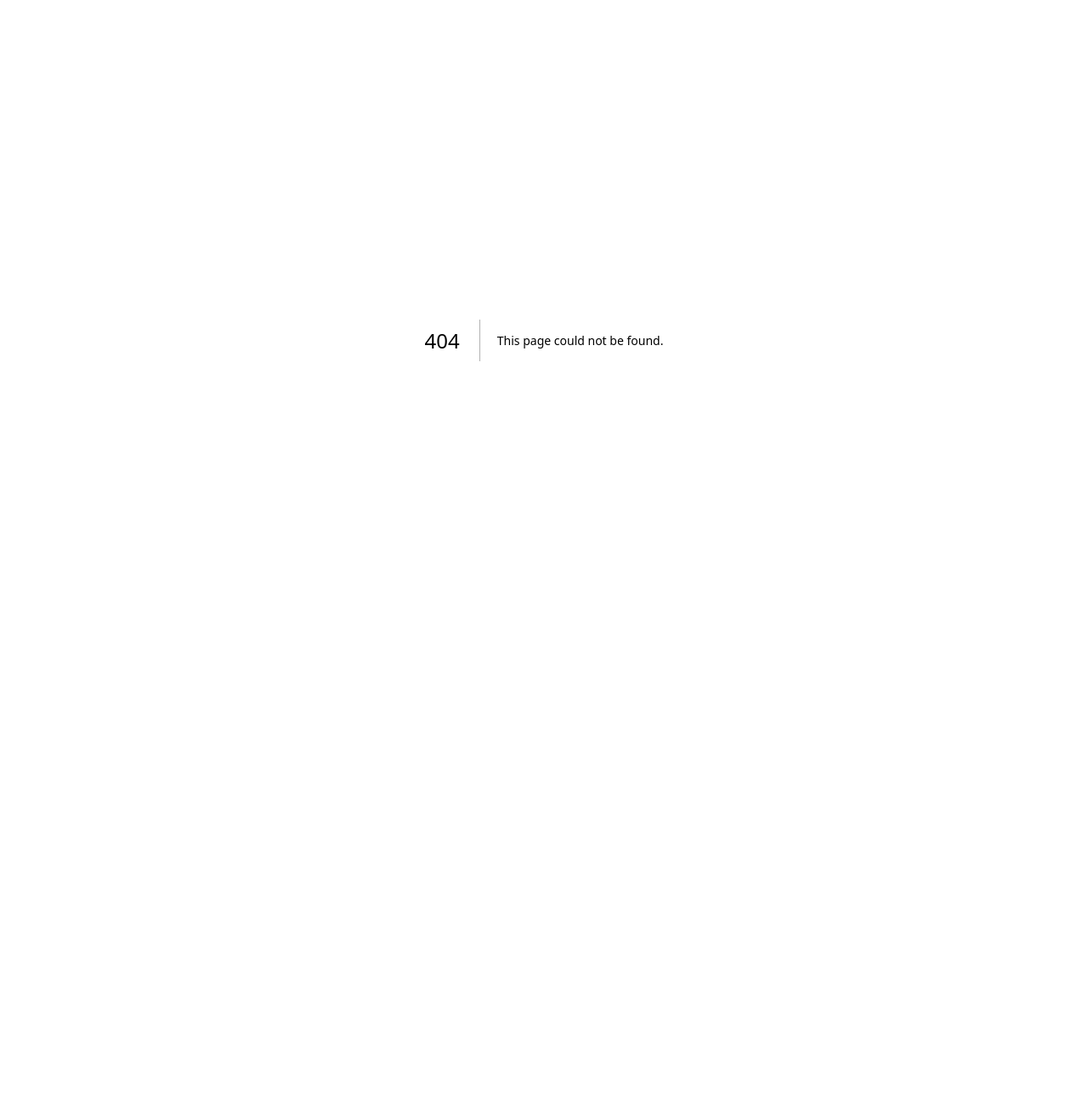
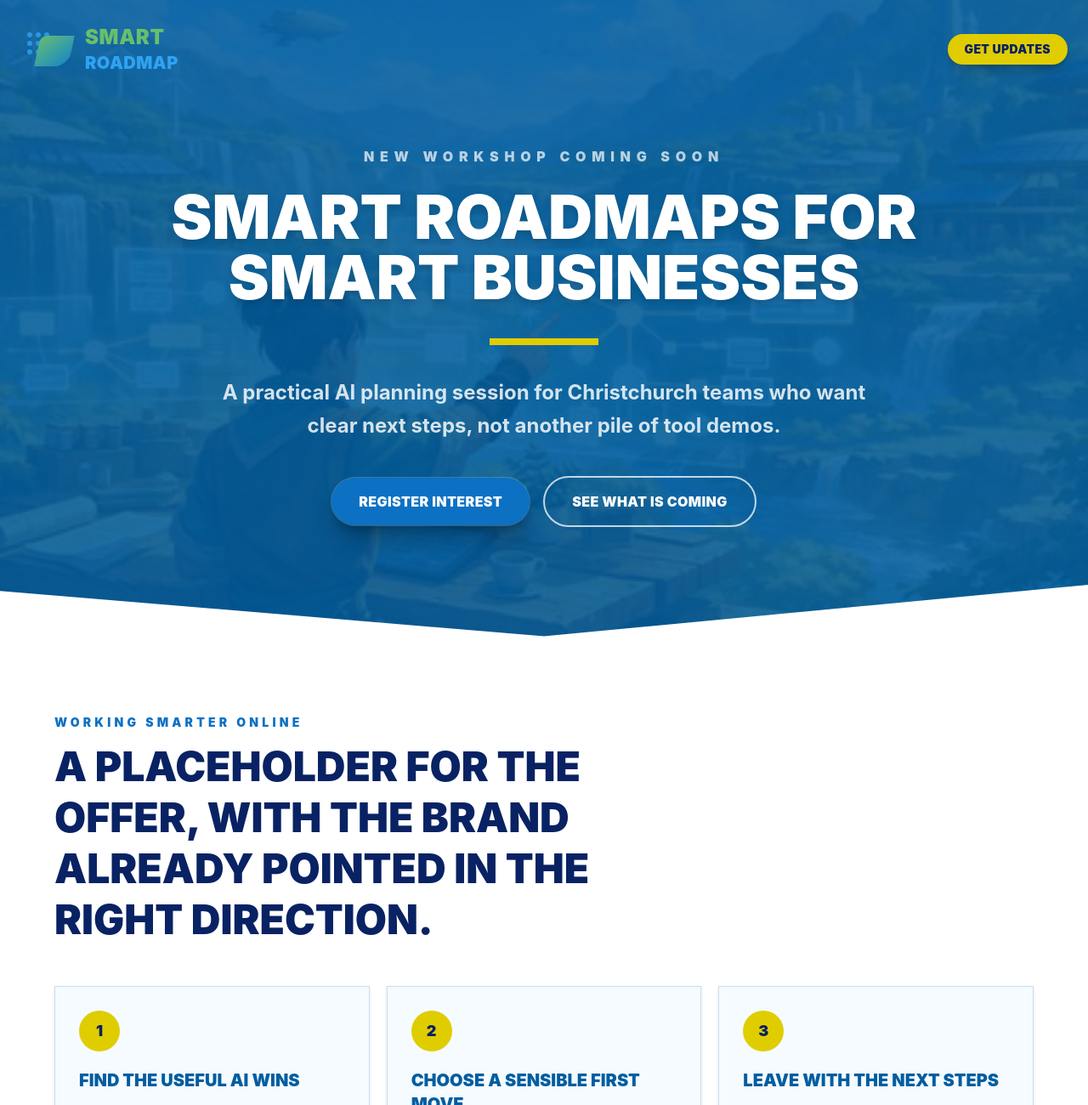
Before and after one commit to caelanhuntress/christchurch-ai, a Next.js app: page /smart-roadmap in a window 1280 px wide. Before the commit this address had no page. Shown: the top 1300 px of the page at 85% size. Before the commit the page ends 800 px from the top, so only its background shows below. Built offline with nearby package versions, Linux system fonts and the light colour scheme.

Commit message:
feat: add smart roadmap landing page

```diff
--- a/app/sitemap.ts
+++ b/app/sitemap.ts
@@ -8,6 +8,7 @@ export default function sitemap(): MetadataRoute.Sitemap {
     { url: `${base}/`, lastModified: now, changeFrequency: "weekly", priority: 1 },
     { url: `${base}/epic-ai-conference`, lastModified: now, changeFrequency: "daily", priority: 0.9 },
     { url: `${base}/techweek`, lastModified: now, changeFrequency: "daily", priority: 0.9 },
+    { url: `${base}/smart-roadmap`, lastModified: now, changeFrequency: "monthly", priority: 0.8 },
     { url: `${base}/epic-innovation-ai-events`, lastModified: now, changeFrequency: "weekly", priority: 0.8 },
     { url: `${base}/ai-governance-may-2026`, lastModified: now, changeFrequency: "weekly", priority: 0.8 },
     { url: `${base}/ai-meetup-christchurch`, lastModified: now, changeFrequency: "monthly", priority: 0.8 },
--- /dev/null
+++ b/app/smart-roadmap/page.tsx
@@ -0,0 +1,211 @@
+import type { Metadata } from "next";
+import Image from "next/image";
+import Link from "next/link";
+
+export const metadata: Metadata = {
+  title: "Smart Roadmap - Christchurch AI",
+  description:
+    "A coming-soon landing page for Smart Roadmap, a practical AI roadmap offer for Christchurch businesses.",
+  alternates: { canonical: "https://christchurch-ai.com/smart-roadmap" },
+  openGraph: {
+    title: "Smart Roadmap - Christchurch AI",
+    description:
+      "A practical AI roadmap for smart businesses. Coming soon from Christchurch AI.",
+    url: "https://christchurch-ai.com/smart-roadmap",
+    siteName: "Christchurch AI",
+    locale: "en_NZ",
+    type: "website",
+  },
+};
+
+const schema = {
+  "@context": "https://schema.org",
+  "@type": "WebPage",
+  name: "Smart Roadmap",
+  description:
+    "A practical AI roadmap offer for Christchurch businesses, delivered by Christchurch AI.",
+  url: "https://christchurch-ai.com/smart-roadmap",
+  publisher: {
+    "@type": "Organization",
+    name: "Christchurch AI",
+    url: "https://christchurch-ai.com",
+  },
+};
+
+const roadmapSteps = [
+  {
+    title: "Find the useful AI wins",
+    text: "Map where AI can save time, improve decisions, or remove friction in the way your team already works.",
+  },
+  {
+    title: "Choose a sensible first move",
+    text: "Prioritise the opportunities that are practical, low-risk, and valuable enough to justify attention.",
+  },
+  {
+    title: "Leave with the next steps",
+    text: "Turn scattered ideas into a short action plan your team can understand, test, and improve.",
+  },
+];
+
+export default function SmartRoadmapPage() {
+  return (
+    <main className="min-h-screen bg-white text-[#102033]">
+      <script
+        type="application/ld+json"
+        dangerouslySetInnerHTML={{ __html: JSON.stringify(schema) }}
+      />
+
+      <header className="absolute left-0 right-0 top-0 z-20">
+        <div className="mx-auto flex max-w-7xl items-center justify-between px-6 py-7">
+          <Link href="/" className="group flex items-center gap-3" aria-label="Christchurch AI home">
+            <span className="relative flex h-12 w-16 shrink-0 items-center justify-center overflow-hidden">
+              <span className="absolute left-2 top-1 grid grid-cols-3 gap-1">
+                {Array.from({ length: 9 }).map((_, index) => (
+                  <span key={index} className="h-1.5 w-1.5 rounded-full bg-[#2ea3f2] opacity-80" />
+                ))}
+              </span>
+              <span className="absolute bottom-1 right-1 h-9 w-10 -skew-x-12 rounded-br-2xl rounded-tl-lg bg-gradient-to-br from-[#64bc6c] to-[#1582c4]" />
+            </span>
+            <span className="leading-none">
+              <span className="block text-2xl font-black uppercase tracking-wide text-[#68bf6b]">
+                Smart
+              </span>
+              <span className="block text-xl font-black uppercase tracking-wide text-[#2ea3f2]">
+                Roadmap
+              </span>
+            </span>
+          </Link>
+
+          <a
+            href="mailto:caelan@christchurch-ai.com?subject=Smart%20Roadmap%20interest"
+            className="rounded-full bg-[#e0cd00] px-5 py-2 text-sm font-black uppercase tracking-wide text-[#082263] shadow-lg shadow-black/20 transition hover:bg-white hover:text-[#005da0]"
+          >
+            Get updates
+          </a>
+        </div>
+      </header>
+
+      <section className="relative isolate flex min-h-[760px] items-center overflow-hidden bg-[#005da0] px-6 pb-28 pt-36 text-center text-[#ffffff]">
+        <Image
+          src="/images/techweek/ai-roadmap-workshop.jpg"
+          alt=""
+          fill
+          priority
+          className="absolute inset-0 -z-20 object-cover"
+        />
+        <div className="absolute inset-0 -z-10 bg-[#005da0]/88" />
+        <div className="absolute inset-x-0 bottom-0 h-36 bg-white [clip-path:polygon(0_55%,50%_92%,100%_50%,100%_100%,0_100%)]" />
+
+        <div className="mx-auto max-w-5xl">
+          <p className="mb-6 text-base font-black uppercase tracking-[0.42em] text-[#ffffff]/70">
+            New workshop coming soon
+          </p>
+          <h1 className="mx-auto max-w-4xl text-5xl font-black uppercase leading-[0.98] tracking-normal text-[#ffffff] drop-shadow-lg md:text-7xl">
+            Smart Roadmaps for Smart Businesses
+          </h1>
+          <div className="mx-auto my-9 h-2 w-32 bg-[#e0cd00]" />
+          <p className="mx-auto max-w-3xl text-xl font-bold leading-relaxed text-[#ffffff]/82 md:text-2xl">
+            A practical AI planning session for Christchurch teams who want clear next steps,
+            not another pile of tool demos.
+          </p>
+          <div className="mt-10 flex flex-col items-center justify-center gap-4 sm:flex-row">
+            <a
+              href="mailto:caelan@christchurch-ai.com?subject=Smart%20Roadmap%20interest"
+              className="rounded-full bg-[#0c71c3] px-8 py-4 text-base font-black uppercase tracking-wide text-[#ffffff] shadow-xl shadow-black/25 ring-1 ring-white/20 transition hover:bg-black"
+            >
+              Register interest
+            </a>
+            <a
+              href="#roadmap"
+              className="rounded-full border-2 border-white/75 px-8 py-4 text-base font-black uppercase tracking-wide text-[#ffffff] transition hover:border-[#e0cd00] hover:bg-[#e0cd00] hover:text-[#082263]"
+            >
+              See what is coming
+            </a>
+          </div>
+        </div>
+      </section>
+
+      <section id="roadmap" className="bg-white px-6 py-20">
+        <div className="mx-auto max-w-6xl">
+          <div className="mb-12 max-w-3xl">
+            <p className="mb-3 text-sm font-black uppercase tracking-[0.3em] text-[#0c71c3]">
+              Working smarter online
+            </p>
+            <h2 className="text-3xl font-black uppercase leading-tight text-[#082263] md:text-5xl">
+              A placeholder for the offer, with the brand already pointed in the right direction.
+            </h2>
+          </div>
+
+          <div className="grid gap-5 md:grid-cols-3">
+            {roadmapSteps.map((step, index) => (
+              <article
+                key={step.title}
+                className="border border-[#0c71c3]/20 bg-[#f5fbff] p-7 shadow-sm"
+              >
+                <div className="mb-5 flex h-12 w-12 items-center justify-center rounded-full bg-[#e0cd00] text-lg font-black text-[#082263]">
+                  {index + 1}
+                </div>
+                <h3 className="mb-3 text-xl font-black uppercase text-[#005da0]">
+                  {step.title}
+                </h3>
+                <p className="text-base leading-relaxed text-[#4c5b68]">{step.text}</p>
+              </article>
+            ))}
+          </div>
+        </div>
+      </section>
+
+      <section className="bg-[#082263] px-6 py-20 text-[#ffffff]">
+        <div className="mx-auto grid max-w-6xl gap-10 md:grid-cols-[1.1fr_0.9fr] md:items-center">
+          <div>
+            <p className="mb-3 text-sm font-black uppercase tracking-[0.3em] text-[#e0cd00]">
+              Built for local teams
+            </p>
+            <h2 className="mb-6 text-3xl font-black uppercase leading-tight md:text-5xl">
+              Get ready before the page is finished.
+            </h2>
+            <p className="max-w-2xl text-lg leading-relaxed text-[#ffffff]/75">
+              This page is holding the place for a sharper Smart Roadmap offer. The
+              direction is simple: help Canterbury businesses make a practical AI plan
+              they can act on without overcomplicating the first step.
+            </p>
+          </div>
+
+          <div className="border border-[#0c71c3] bg-[#0d2ea5]/55 p-8 shadow-2xl shadow-black/30">
+            <h3 className="mb-5 text-center text-2xl font-black uppercase text-[#edf000]">
+              Get in touch
+            </h3>
+            <div className="space-y-4 text-sm font-semibold text-[#ffffff]/80">
+              <div className="bg-white px-4 py-3 text-[#8c8c8c]">Email</div>
+              <div className="grid gap-4 sm:grid-cols-2">
+                <div className="bg-white px-4 py-3 text-[#8c8c8c]">First name</div>
+                <div className="bg-white px-4 py-3 text-[#8c8c8c]">Last name</div>
+              </div>
+              <div className="bg-white px-4 py-3 text-[#8c8c8c]">Company</div>
+              <div className="min-h-28 bg-white px-4 py-3 text-[#8c8c8c]">
+                What would you like your AI roadmap to solve?
+              </div>
+            </div>
+            <a
+              href="mailto:caelan@christchurch-ai.com?subject=Smart%20Roadmap%20interest"
+              className="mt-6 inline-block rounded-sm bg-[#0c71c3] px-6 py-3 font-bold text-[#ffffff] ring-1 ring-white/60 transition hover:bg-black"
+            >
+              Submit interest
+            </a>
+          </div>
+        </div>
+      </section>
+
+      <footer className="bg-[#061947] px-6 py-8 text-sm text-[#ffffff]">
+        <div className="mx-auto flex max-w-6xl flex-col justify-between gap-3 sm:flex-row">
+          <p>
+            Copyright <strong>Christchurch AI</strong>
+          </p>
+          <Link href="/" className="font-semibold text-[#ffffff]/75 transition hover:text-[#e0cd00]">
+            Back to Christchurch AI
+          </Link>
+        </div>
+      </footer>
+    </main>
+  );
+}
```
